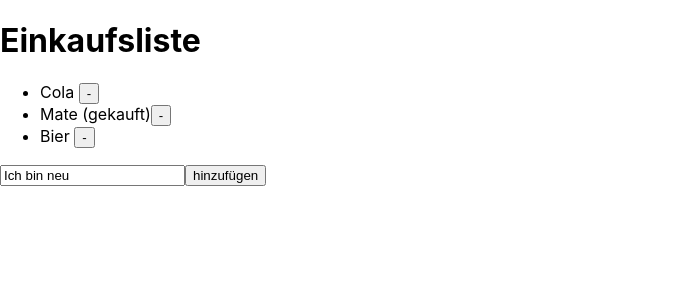
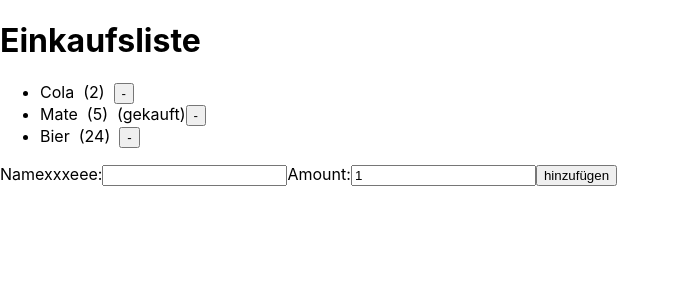
Before and after one commit to sebastiandeutsch/syngenio-1, a React (Create React App) app: page / in a window 1280 px wide. Shown: the top 300 px of the page, without its empty margins (0-680 px from the left). Built offline with nearby package versions, Linux system fonts and the light colour scheme.

Commit message:
Refactored ArticleForm

```diff
--- a/src/App.js
+++ b/src/App.js
@@ -1,4 +1,6 @@
 import ShoppingList from './ShoppingList';
+import ArticleForm from './ArticleForm';
+
 import { useState } from 'react';
 
 import './App.css';
@@ -10,26 +12,30 @@ function App() {
     {
       id: id++,
       name: "Cola",
+      amount: 2,
       isBought: false
     },
     {
       id: id++,
       name: "Mate",
+      amount: 5,
       isBought: true
     },
     {
       id: id++,
       name: "Bier",
+      amount: 24,
       isBought: false
     }
   ]);
 
-  const handleAddArticle = (text) => {
+  const handleAddArticle = (text, amount) => {
     setArticles([
       ...articles,
       {
         id: id++,
         name: text,
+        amount: amount,
         isBought: false
       }
     ]);
@@ -60,9 +66,12 @@ function App() {
     <>
       <ShoppingList
         articles={articles}
-        onAddArticle={handleAddArticle}
+
         onBoughtArticle={handleBoughtArticle}
         onDeleteArticle={handleDeleteArticle}
+      />
+      <ArticleForm
+        onAddArticle={handleAddArticle}
       />
     </>
   );
--- /dev/null
+++ b/src/ArticleForm.js
@@ -0,0 +1,32 @@
+import { useRef } from 'react';
+
+export default function ArticleForm(props) {
+  const { onAddArticle } = props;
+  const inputNameEl = useRef("");
+  const inputAmountEl = useRef(1);
+
+  const handleFormSubmit = (event) => {
+    event.preventDefault();
+
+    if (inputNameEl.current.value.length > 0) {
+      onAddArticle(
+        inputNameEl.current.value,
+        inputAmountEl.current.value
+      );
+      inputNameEl.current.value = "";
+      inputAmountEl.current.value = 1;
+    } else {
+      alert("Das Name Feld darf nicht leer sein.");
+    }
+  }
+
+  return (
+    <form onSubmit={handleFormSubmit}>
+      <label htmlFor="name">Namexxxeee:</label>
+      <input id="name" ref={inputNameEl} defaultValue={""} type="text" />
+      <label htmlFor="amount">Amount:</label>
+      <input id="amount" ref={inputAmountEl} defaultValue={1} type="number" />
+      <button>hinzufügen</button>
+    </form>
+  );
+}
--- a/src/ShoppingList.js
+++ b/src/ShoppingList.js
@@ -1,13 +1,7 @@
 import PropTypes from 'prop-types';
-import { useState } from 'react';
 
 const ShoppingList = (props) => {
-  const { articles, headline, onAddArticle, onBoughtArticle, onDeleteArticle } = props;
-  const [text, setText] = useState("Ich bin neu");
-
-  const handleButtonClick = () => {
-    onAddArticle(text);
-  };
+  const { articles, headline, onBoughtArticle, onDeleteArticle } = props;
 
   const handleDeleteButtonClick = (id) => {
     onDeleteArticle(id);
@@ -22,6 +16,8 @@ const ShoppingList = (props) => {
             <span onClick={() => { onBoughtArticle(item.id) }}>
               {item.name}
               &nbsp;
+              ({item.amount})
+              &nbsp;
               {item.isBought && <span>(gekauft)</span>}
             </span>
             <button onClick={() => { handleDeleteButtonClick(item.id) }}>
@@ -30,15 +26,6 @@ const ShoppingList = (props) => {
           </li>
         ))}
       </ul>
-      <div>
-        <input
-          type="text"
-          value={text}
-          onChange={(event) => { setText(event.target.value) }} />
-        <button onClick={handleButtonClick}>
-          hinzufügen
-        </button>
-      </div>
     </div>
   );
 }
```
Also changed, not shown: 1 other file (tests, documents, lock files or other folders).
